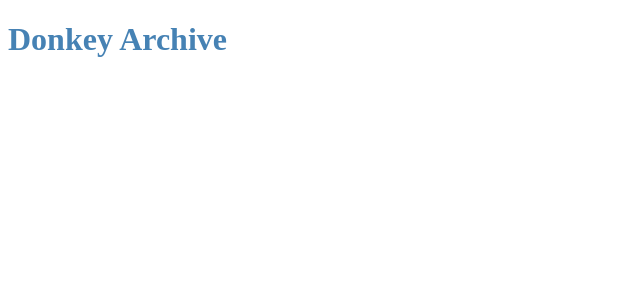
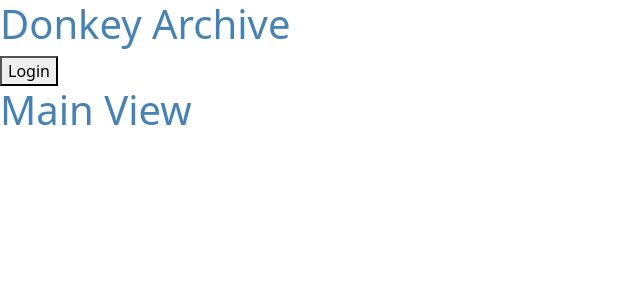
Before and after one commit to heldrethtw/CF-3.9-donkeyarchiveclient, a React (Vite) app: page / in a window 1280 px wide. Shown: the top 300 px of the page, without its empty margins (0-640 px from the left). Built offline with nearby package versions, Linux system fonts and the light colour scheme.

Commit message:
started NavBar, got login logout button

```diff
--- a/package.json
+++ b/package.json
@@ -10,8 +10,12 @@
   "license": "ISC",
   "description": "",
   "dependencies": {
+    "bootstrap": "^5.3.3",
     "parcel": "^2.12.0",
-    "react": "^18.3.1"
+    "react": "^18.3.1",
+    "react-bootstrap": "^2.10.2",
+    "react-dom": "^18.3.1",
+    "react-router-dom": "^6.23.1"
   },
   "devDependencies": {
     "@parcel/transformer-sass": "^2.12.0",
--- /dev/null
+++ b/src/components/MainView/main-view.jsx
@@ -0,0 +1,12 @@
+import React from "react";
+import Navbar from "../NavBar/NavBar";
+
+export const MainView = () => {
+  console.log("MainView");
+  return (
+    <div className="Main-View">
+      <Navbar />
+      <h1>Main View</h1>
+    </div>
+  );
+};
--- /dev/null
+++ b/src/components/NavBar/NavBar.jsx
@@ -0,0 +1,33 @@
+import React, { Component } from "react";
+
+class NavBar extends Component {
+  constructor(props) {
+    super(props);
+    this.state = {
+      loggedIn: false,
+    };
+  }
+
+  handleLogin = () => {
+    this.setState({ loggedIn: true });
+  };
+
+  handleLogout = () => {
+    this.setState({ loggedIn: false });
+  };
+
+  render() {
+    const { loggedIn } = this.state;
+    return (
+      <div>
+        {loggedIn ? (
+          <button onClick={this.handleLogout}>Logout</button>
+        ) : (
+          <button onClick={this.handleLogin}>Login</button>
+        )}
+      </div>
+    );
+  }
+}
+
+export default NavBar;
--- a/src/index.jsx
+++ b/src/index.jsx
@@ -1,10 +1,14 @@
+import React from "react";
 import { createRoot } from "react-dom/client";
 import "./index.scss";
+import "bootstrap/dist/css/bootstrap.min.css";
+import { MainView } from "./components/MainView/main-view";
 
 const DonkeyArchive = () => {
   return (
     <div className="Donkey-Archive">
       <h1>Donkey Archive</h1>
+      <MainView />
     </div>
   );
 };
```
Also changed, not shown: src/componments/MainView/main-view.jsx (deleted, +0 -7 lines), src/index.scss (line endings or trailing spaces), 9 other files (tests, documents, lock files or other folders).
